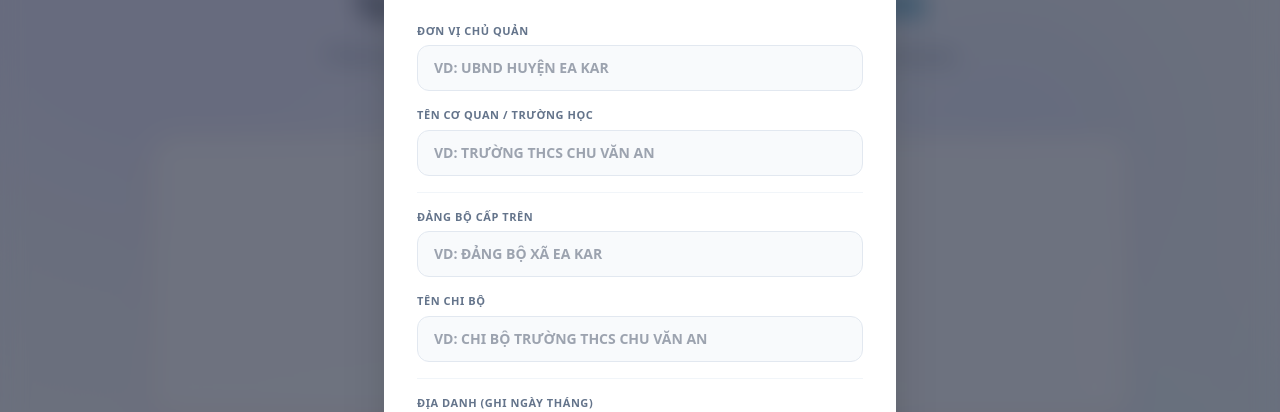
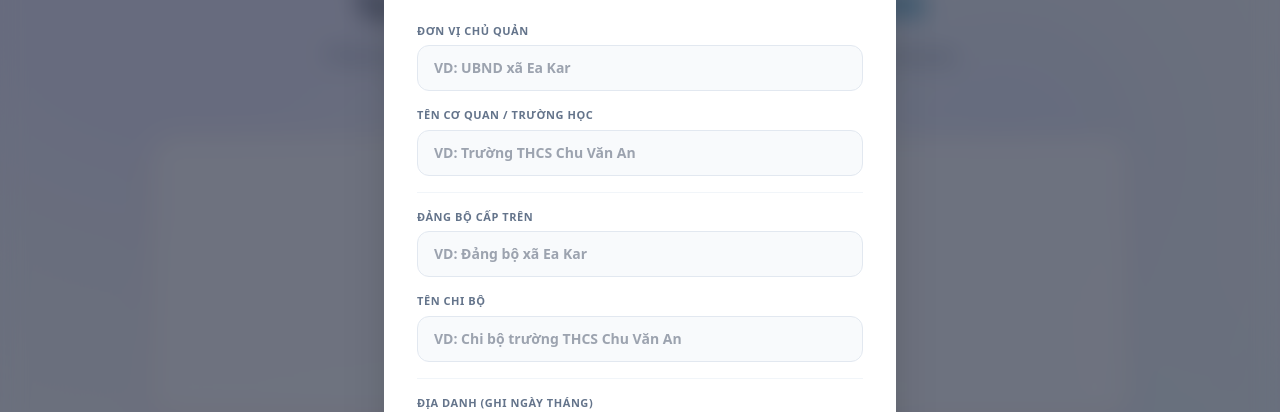
Before and after one commit to cnttcva/docFormat_Pro, a React (Vite) app: page / in a window 1280 px wide. Both pictures are taken after a click on the button "Đăng ký bản quyền". Shown: the part 243-655 px from the top of the page. Built offline with nearby package versions, Linux system fonts and the light colour scheme.

Commit message:
Add files via upload

```diff
--- a/App.tsx
+++ b/App.tsx
@@ -536,9 +536,7 @@ export default function App() {
                                                 value={options.approverName || ""}
                                                 onChange={(e) => {
                                                     const val = e.target.value;
-                                                    const formatted = val.split(' ').map(word =>
-                                                        word.charAt(0).toUpperCase() + word.slice(1).toLowerCase()
-                                                    ).join(' ');
+                                                    const formatted = val.split(' ').map(word => word.charAt(0).toUpperCase() + word.slice(1).toLowerCase()).join(' ');
                                                     setOptions({...options, approverName: formatted});
                                                 }}
                                                 className="w-full px-4 py-3 bg-white border border-indigo-200 rounded-xl text-sm font-bold focus:outline-none focus:ring-2 focus:ring-indigo-500 text-slate-800 shadow-sm placeholder:font-normal"
@@ -552,7 +550,7 @@ export default function App() {
                             {!options.isMinutes && options.headerType !== HeaderType.NONE && (
                                 <div className="mt-4 animate-fadeIn border border-slate-200 bg-slate-50/50 p-5 rounded-2xl">
                                     <p className="text-xs font-black text-slate-700 uppercase tracking-widest mb-4">
-                                        {options.headerType === HeaderType.DEPARTMENT ? "Thông tin Tổ trưởng Ký" : "Thông tin Người ký"}
+                                        {options.headerType === HeaderType.DEPARTMENT ? "Thông quyết Tổ trưởng Ký" : "Thông tin Người ký"}
                                     </p>
                                     <div className="grid grid-cols-1 sm:grid-cols-2 gap-5">
                                         <div>
@@ -575,9 +573,7 @@ export default function App() {
                                                 value={options.signerName || ""}
                                                 onChange={(e) => {
                                                     const val = e.target.value;
-                                                    const formatted = val.split(' ').map(word =>
-                                                        word.charAt(0).toUpperCase() + word.slice(1).toLowerCase()
-                                                    ).join(' ');
+                                                    const formatted = val.split(' ').map(word => word.charAt(0).toUpperCase() + word.slice(1).toLowerCase()).join(' ');
                                                     setOptions({...options, signerName: formatted});
                                                 }}
                                                 className="w-full px-4 py-3 bg-white border border-slate-200 rounded-xl text-sm font-bold focus:outline-none focus:ring-2 focus:ring-violet-500 text-slate-800 shadow-sm placeholder:font-normal"
@@ -601,9 +597,7 @@ export default function App() {
                                                 value={options.presiderName || ""}
                                                 onChange={(e) => {
                                                     const val = e.target.value;
-                                                    const formatted = val.split(' ').map(word =>
-                                                        word.charAt(0).toUpperCase() + word.slice(1).toLowerCase()
-                                                    ).join(' ');
+                                                    const formatted = val.split(' ').map(word => word.charAt(0).toUpperCase() + word.slice(1).toLowerCase()).join(' ');
                                                     setOptions({...options, presiderName: formatted});
                                                 }}
                                                 className="w-full px-4 py-3 bg-white border border-indigo-200 rounded-xl text-sm font-bold focus:outline-none focus:ring-2 focus:ring-indigo-500 text-slate-800 shadow-sm placeholder:font-normal"
@@ -617,9 +611,7 @@ export default function App() {
                                                 value={options.secretaryName || ""}
                                                 onChange={(e) => {
                                                     const val = e.target.value;
-                                                    const formatted = val.split(' ').map(word =>
-                                                        word.charAt(0).toUpperCase() + word.slice(1).toLowerCase()
-                                                    ).join(' ');
+                                                    const formatted = val.split(' ').map(word => word.charAt(0).toUpperCase() + word.slice(1).toLowerCase()).join(' ');
                                                     setOptions({...options, secretaryName: formatted});
                                                 }}
                                                 className="w-full px-4 py-3 bg-white border border-indigo-200 rounded-xl text-sm font-bold focus:outline-none focus:ring-2 focus:ring-indigo-500 text-slate-800 shadow-sm placeholder:font-normal"
@@ -1009,7 +1001,7 @@ export default function App() {
                           type="text"
                           value={orgFormValues.governingBody}
                           onChange={(e) => setOrgFormValues({...orgFormValues, governingBody: e.target.value})}
-                          placeholder="VD: UBND HUYỆN EA KAR"
+                          placeholder="VD: UBND xã Ea Kar"
                           className="w-full px-4 py-3 bg-slate-50 hover:bg-white border border-slate-200 rounded-xl text-sm font-semibold focus:outline-none focus:ring-2 focus:ring-violet-500 transition-colors"
                         />
                       </div>
@@ -1019,7 +1011,7 @@ export default function App() {
                           type="text"
                           value={orgFormValues.orgName}
                           onChange={(e) => setOrgFormValues({...orgFormValues, orgName: e.target.value})}
-                          placeholder="VD: TRƯỜNG THCS CHU VĂN AN"
+                          placeholder="VD: Trường THCS Chu Văn An"
                           className="w-full px-4 py-3 bg-slate-50 hover:bg-white border border-slate-200 rounded-xl text-sm font-semibold focus:outline-none focus:ring-2 focus:ring-violet-500 transition-colors"
                         />
                       </div>
@@ -1030,7 +1022,7 @@ export default function App() {
                           type="text"
                           value={orgFormValues.partyUpper}
                           onChange={(e) => setOrgFormValues({...orgFormValues, partyUpper: e.target.value})}
-                          placeholder="VD: ĐẢNG BỘ XÃ EA KAR"
+                          placeholder="VD: Đảng bộ xã Ea Kar"
                           className="w-full px-4 py-3 bg-slate-50 hover:bg-white border border-slate-200 rounded-xl text-sm font-semibold focus:outline-none focus:ring-2 focus:ring-violet-500 transition-colors"
                         />
                       </div>
@@ -1040,7 +1032,7 @@ export default function App() {
                           type="text"
                           value={orgFormValues.partyCell}
                           onChange={(e) => setOrgFormValues({...orgFormValues, partyCell: e.target.value})}
-                          placeholder="VD: CHI BỘ TRƯỜNG THCS CHU VĂN AN"
+                          placeholder="VD: Chi bộ trường THCS Chu Văn An"
                           className="w-full px-4 py-3 bg-slate-50 hover:bg-white border border-slate-200 rounded-xl text-sm font-semibold focus:outline-none focus:ring-2 focus:ring-violet-500 transition-colors"
                         />
                       </div>
```
